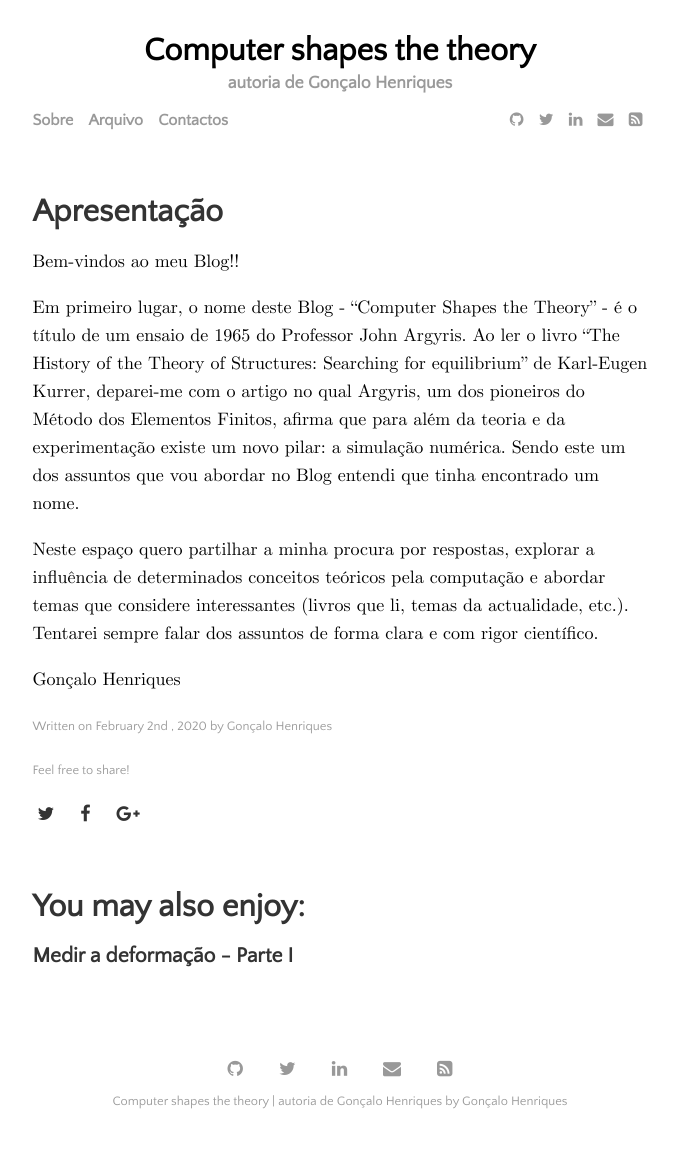
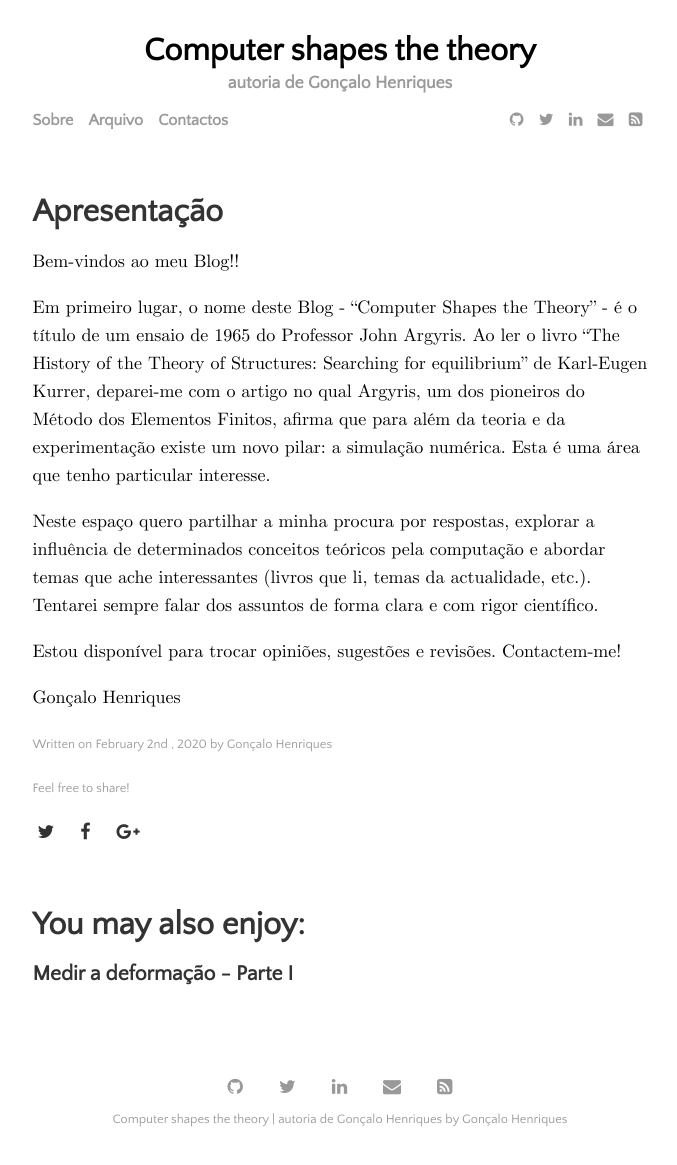
Before and after one commit to gonhen/gonhen.github.io, a Jekyll site: the page built from _posts/2020-02-02-apresentation.md, in a window 1280 px wide. Shown: the whole page, without its empty margins (300-977 px from the left). Built offline with Jekyll 4.4.1, drawn with Linux system fonts in a browser that asks for light colours.

Commit message:
Update apresentação

```diff
--- a/_posts/2020-02-02-apresentation.md
+++ b/_posts/2020-02-02-apresentation.md
@@ -13,13 +13,15 @@ de um ensaio de 1965 do Professor John Argyris. Ao ler o livro
 "The History of the Theory of Structures: Searching for equilibrium"  de
 Karl-Eugen Kurrer, deparei-me com o artigo no qual Argyris, um dos pioneiros do Método
 dos Elementos Finitos, afirma que para além da teoria e da experimentação
-existe um novo pilar: a simulação numérica. Sendo este um dos assuntos que vou abordar
-no Blog entendi que tinha encontrado um nome.
+existe um novo pilar: a simulação numérica. Esta é uma área que tenho particular
+interesse.
 
 Neste espaço quero partilhar a minha procura por respostas, explorar
 a influência de determinados conceitos teóricos
-pela computação e abordar temas que considere interessantes (livros que li, temas da actualidade, etc.).
+pela computação e abordar temas que ache interessantes (livros que li, temas da actualidade, etc.).
 Tentarei sempre falar dos assuntos de forma clara e com rigor científico.
+
+Estou disponível para trocar opiniões, sugestões e revisões. Contactem-me!
 
 Gonçalo Henriques
 
```
